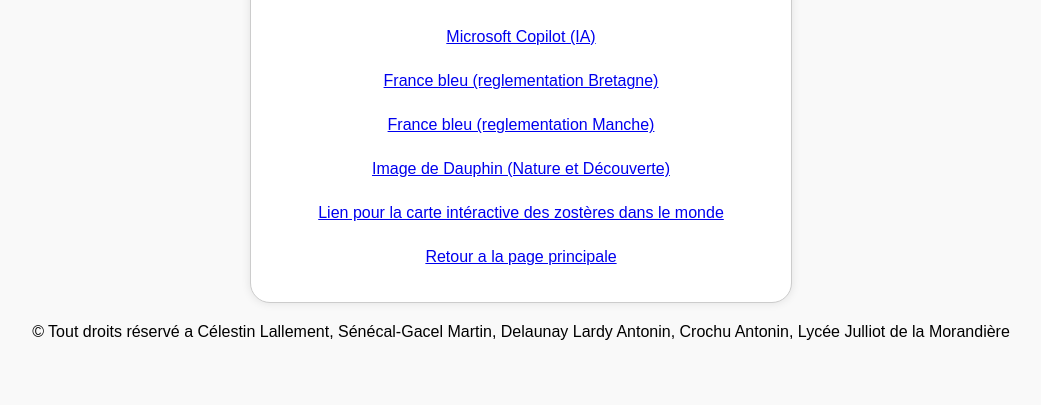
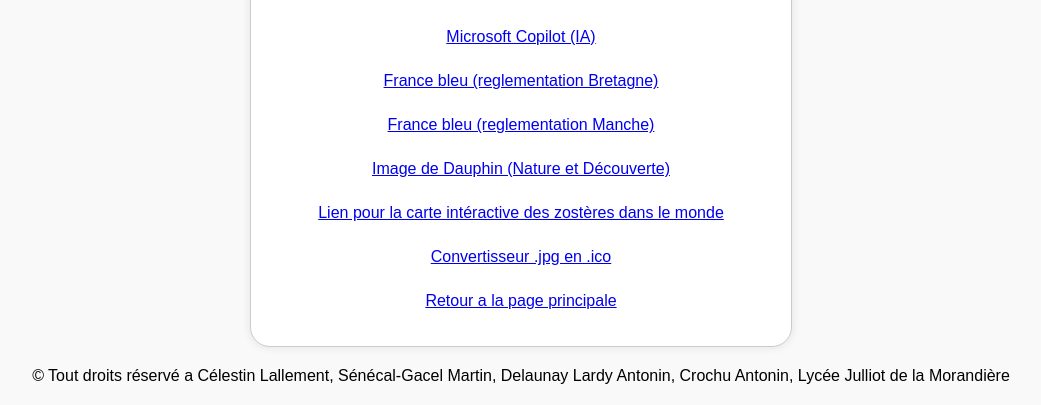
Before and after one commit to CelestYassou/Zost-res-les-Chausey-, a plain HTML site: page sources.html in a window 1280 px wide. Shown: the part 463-868 px from the top of the page, without its empty margins (119-1160 px from the left). Before the commit the page ends 824 px from the top, so only its background shows below. Drawn offline with Linux system fonts and the light colour scheme.

Commit message:
Update sources.html

```diff
--- a/sources.html
+++ b/sources.html
@@ -52,6 +52,7 @@
         <p><a href="https://www.pecheapied-loisir.fr/reglementation/manche/">France bleu (reglementation Manche)</a></p>
         <p><a href="https://www.natureetdecouvertes.com/enfant/jouets-eveil/doudous-peluches/peluche-geante-dauphin-92083740">Image de Dauphin (Nature et Découverte)</a></p>
         <p><a href="https://lizmap.ofb.fr/ofb/life_marha/index.php/view/map?repository=lifemarhazosteres&project=zostere&layers=B0FFTFFTT&bbox=-2137576.311363%2C5178784.735437%2C1546076.955243%2C6734431.134881&crs=EPSG%3A3857&layerStyles=Inventaire_des_donnees_des_herbiers_de_zosteres_en_France_metropolitaine%3A">Lien pour la carte intéractive des zostères dans le monde</a></p>
+        <p><a href="https://convertio.co/fr/jpg-ico/">Convertisseur .jpg en .ico</a></p>
         <p><a href="index.html">Retour a la page principale</a></p>
     </div>
     <footer>© Tout droits réservé a Célestin Lallement, Sénécal-Gacel Martin, Delaunay Lardy Antonin, Crochu Antonin, Lycée Julliot de la Morandière</footer>
```
